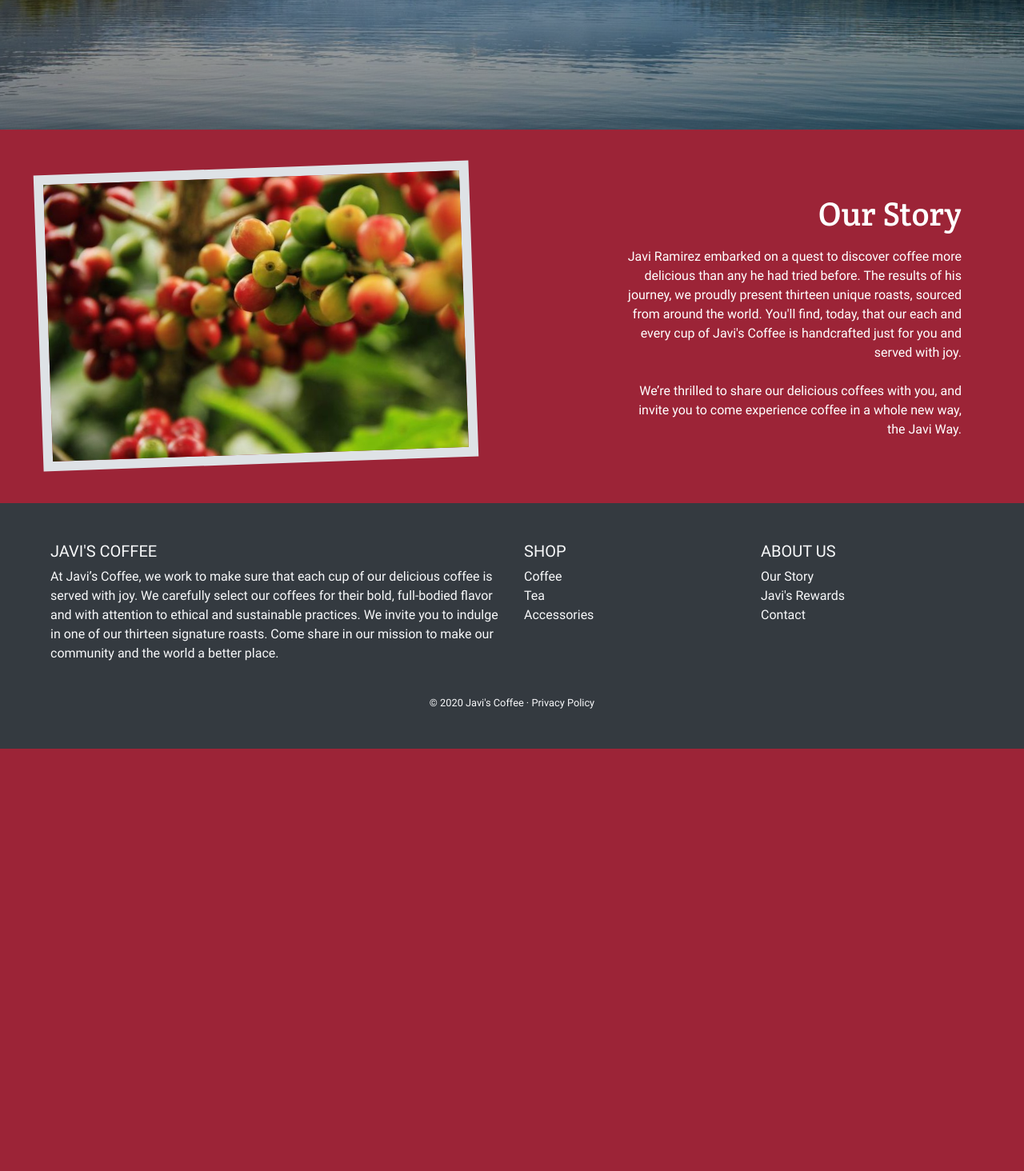
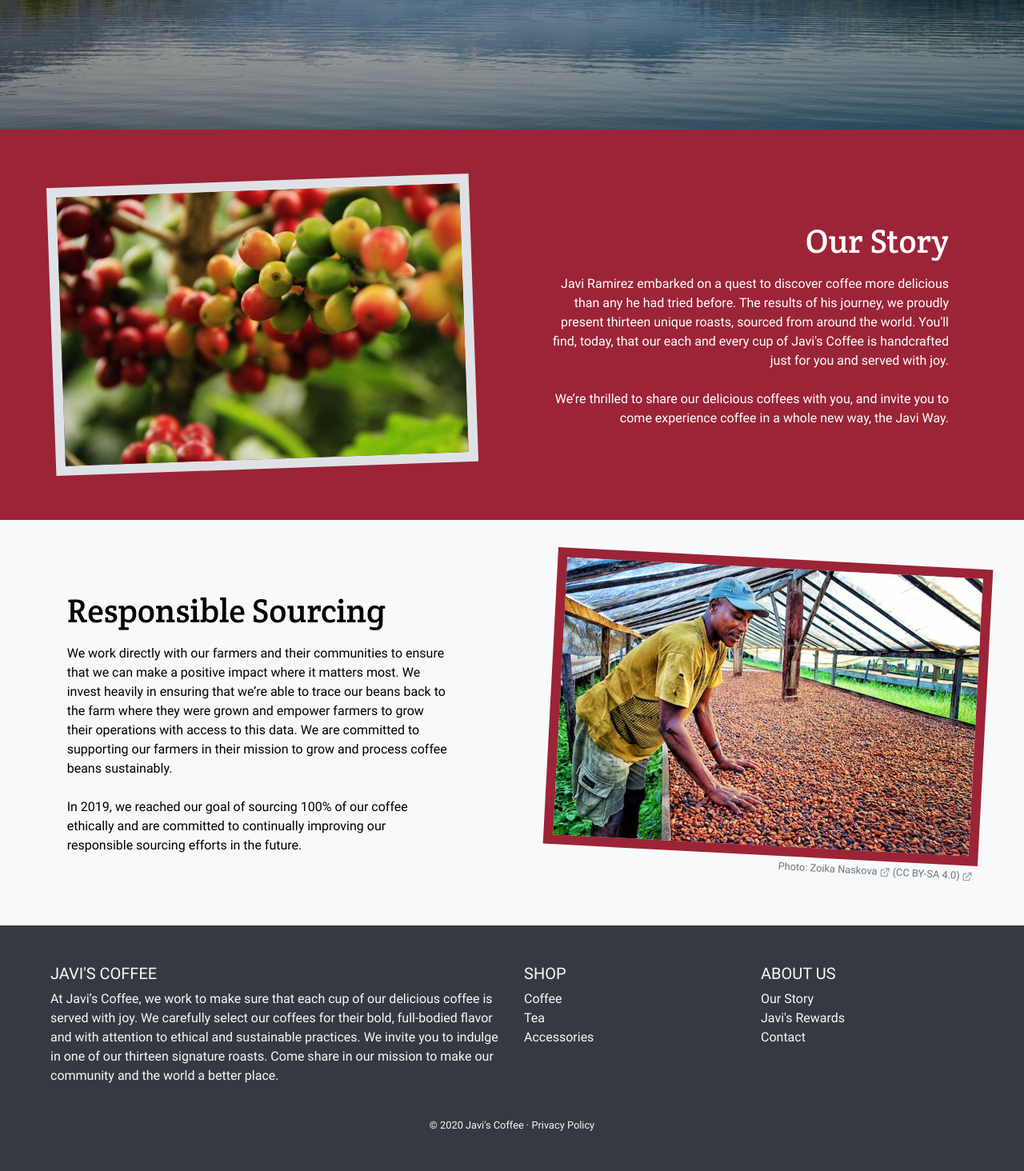
Before and after one commit to javier-cr/JavisCoffee, a PHP site: page /ourstory/ in a window 1280 px wide. Shown: the part 595-2059 px from the top of the page at 80% size. Before the commit the page ends 1531 px from the top, so only its background shows below. Run offline with PHP 8.4, Linux system fonts and the light colour scheme.

Commit message:
New Story page

```diff
--- a/assets/css/customjc.css
+++ b/assets/css/customjc.css
@@ -142,15 +142,23 @@ body, html { /*for hero*/
     transform: rotate(358deg);
 }
 
+#story-farmer, #story-sourcing {
+    transform: rotate(3deg);
+}
+
+.border-brand {
+    border-color: #9C2437 !important;
+}
 /*SHOP PAGE*/
 .shop-card-product {
     width: 20rem;
 }
 
-#shop-title {
+#shop-title, #story-title {
     font-size: 2.6em;
     font-family: 'Crete Round', serif;
 }
 
 #shop-beans {
     transform: rotate(1deg);
+}
--- a/ourstory/index.htm
+++ b/ourstory/index.htm
@@ -84,11 +84,11 @@
 
     <!--Header Our Story-->
     <div class="container-fluid brand-red">
-        <div class="row">
+        <div class="row p-md-3">
 
-            <div class="col-md-6 order-md-2 my-auto text-md-right">
-                <div class="col-9 ml-auto mr-5 text-white text-right">
-                    <h1 id="shop-title" class="my-3">Our Story</h1>
+            <div class="col-md-6 order-md-2 my-auto">
+                <div class="col col-md-11 ml-md-auto mr-md-0 mr-lg-5 text-center text-md-right text-white">
+                    <h1 id="story-title" class="my-3">Our Story</h1>
                     <p>
                         Javi Ramirez embarked on a quest to
                         discover coffee more delicious than any he had tried
@@ -99,13 +99,59 @@
                         <br><br>
                         We’re thrilled to share our delicious coffees with you,
                         and invite you to come experience coffee in a whole new
-                        way, the Javi Way.</p>
+                        way, the Javi Way.
                     </p>
                 </div>
             </div>
 
-            <div id="story-berries" class="col-8 mx-auto col-md-6 order-md-1 p-md-5 mb-4 mb-md-0">
+            <div id="story-berries" class="col-8 mx-auto col-md-6 order-md-1 my-4 my-md-auto p-md-5">
                 <img src="/assets/images/os_coffeeberries.jpg" class="img-fluid border" alt="Coffee berries">
+            </div>
+
+        </div>
+    </div>
+
+    <!--Header Responsible Sourcing -->
+    <div class="container-fluid bg-light">
+        <div class="row">
+
+            <div class="col-md-6 order-md-1 my-auto">
+                <div class="col col-md-10 mx-auto ml-md-auto mr-lg-5 text-center text-md-left">
+                    <h1 id="story-title" class="my-3">Responsible Sourcing</h1>
+                    <p>
+                        We work directly with our farmers and their communities to ensure
+                        that we can make a positive impact where it matters most. We invest
+                        heavily in ensuring that we’re able to trace our beans back to the
+                        farm where they were grown and empower farmers to grow their
+                        operations with access to this data. We are committed to supporting
+                        our farmers in their mission to grow and process coffee beans sustainably.
+                        <br><br>
+                        In 2019, we reached our goal of sourcing 100% of our coffee ethically
+                        and are committed to continually improving our responsible sourcing
+                        efforts in the future.
+                    </p>
+                </div>
+            </div>
+
+            <div class="col-8 mx-auto col-md-6 order-md-2 p-md-5 mb-4 mb-md-0 my-md-auto">
+                <img id="story-farmer" src="/assets/images/story_sourcing_farmer.jpg" class="img-fluid border border-brand" alt="Coffee farmer">
+
+                <p id="story-sourcing" class="text-right text-secondary mr-3">
+                    <small>Photo:
+                        <a href="https://commons.wikimedia.org/wiki/File:Coffee_Grower.jpg" class="text-secondary" target="_blank">
+                            Zoika Naskova <svg class="bi bi-box-arrow-up-right" width="1em" height="1em" viewBox="0 0 16 16" fill="currentColor" xmlns="http://www.w3.org/2000/svg">
+                                <path fill-rule="evenodd" d="M1.5 13A1.5 1.5 0 003 14.5h8a1.5 1.5 0 001.5-1.5V9a.5.5 0 00-1 0v4a.5.5 0 01-.5.5H3a.5.5 0 01-.5-.5V5a.5.5 0 01.5-.5h4a.5.5 0 000-1H3A1.5 1.5 0 001.5 5v8zm7-11a.5.5 0 01.5-.5h5a.5.5 0 01.5.5v5a.5.5 0 01-1 0V2.5H9a.5.5 0 01-.5-.5z" clip-rule="evenodd"></path>
+                                <path fill-rule="evenodd" d="M14.354 1.646a.5.5 0 010 .708l-8 8a.5.5 0 01-.708-.708l8-8a.5.5 0 01.708 0z" clip-rule="evenodd"></path>
+                            </svg>
+                        </a>
+                        <a href="https://creativecommons.org/licenses/by-sa/4.0/deed.en" class="text-secondary" target="_blank">
+                            (CC BY-SA 4.0) <svg class="bi bi-box-arrow-up-right" width="1em" height="1em" viewBox="0 0 16 16" fill="currentColor" xmlns="http://www.w3.org/2000/svg">
+                                <path fill-rule="evenodd" d="M1.5 13A1.5 1.5 0 003 14.5h8a1.5 1.5 0 001.5-1.5V9a.5.5 0 00-1 0v4a.5.5 0 01-.5.5H3a.5.5 0 01-.5-.5V5a.5.5 0 01.5-.5h4a.5.5 0 000-1H3A1.5 1.5 0 001.5 5v8zm7-11a.5.5 0 01.5-.5h5a.5.5 0 01.5.5v5a.5.5 0 01-1 0V2.5H9a.5.5 0 01-.5-.5z" clip-rule="evenodd"></path>
+                                <path fill-rule="evenodd" d="M14.354 1.646a.5.5 0 010 .708l-8 8a.5.5 0 01-.708-.708l8-8a.5.5 0 01.708 0z" clip-rule="evenodd"></path>
+                            </svg>
+                        </a>
+                    </small>
+                </p>
             </div>
 
         </div>
```
Also changed, not shown: assets/images/story_sourcing_farmer.jpg (added).
